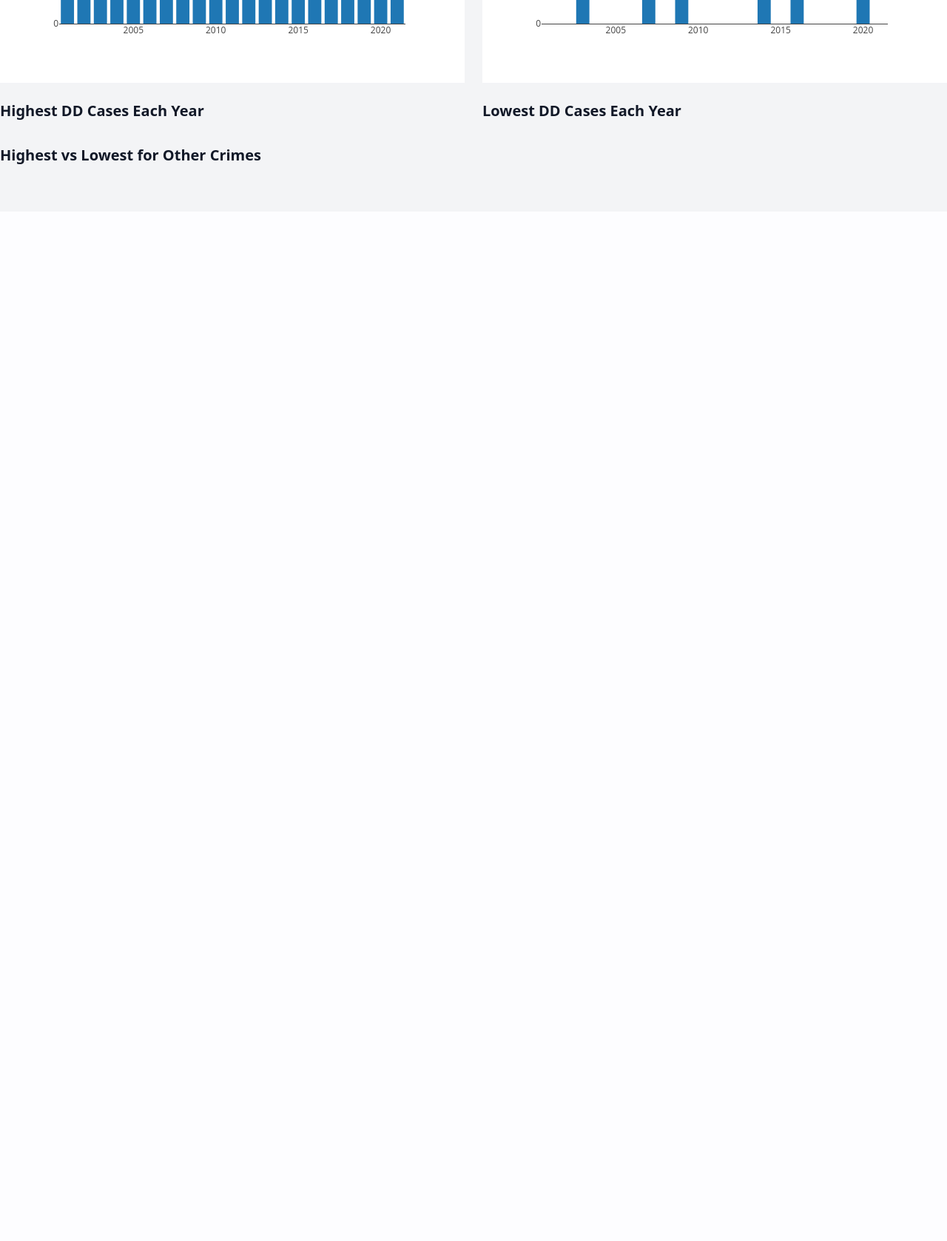
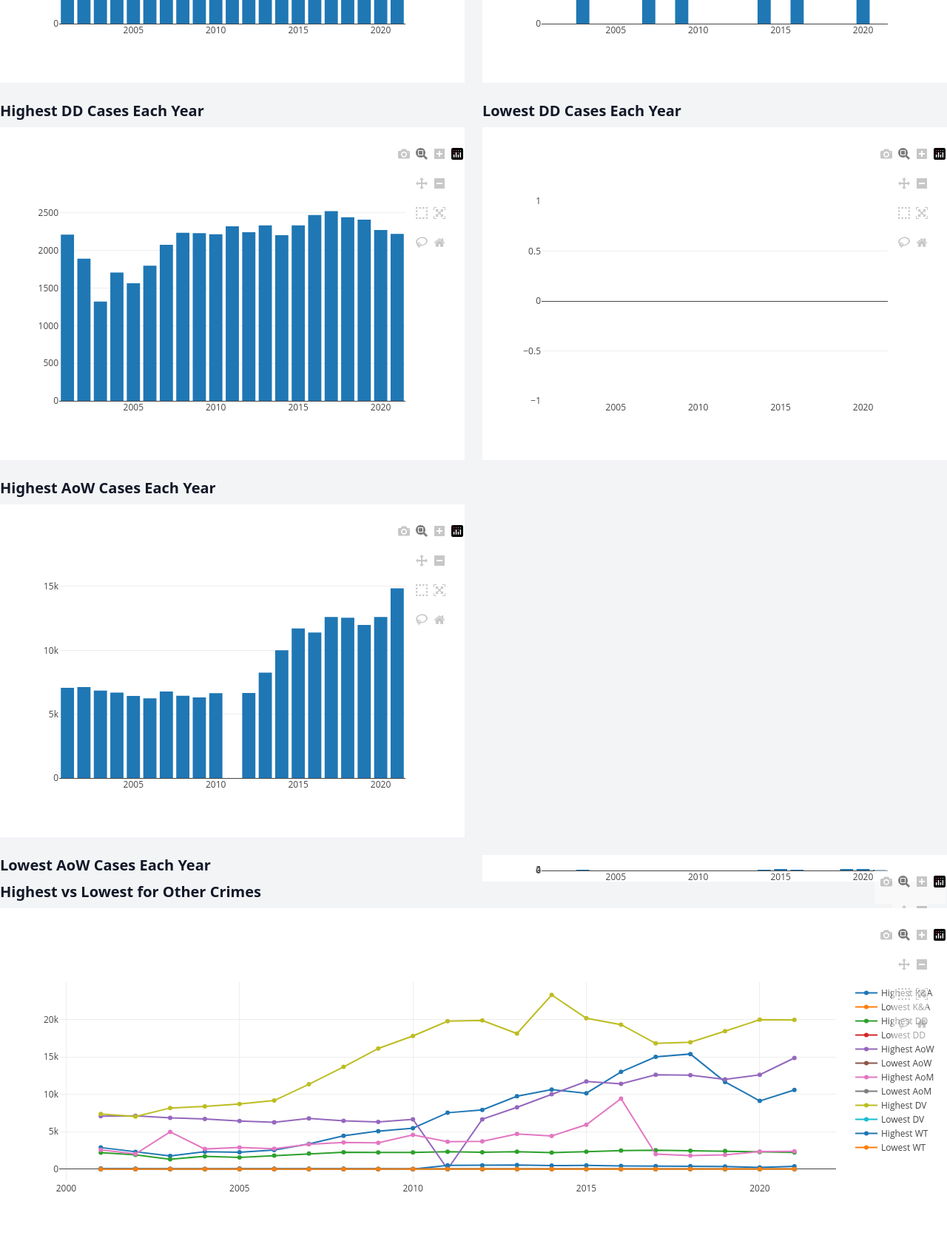
Before and after one commit to apoorvi828/crime-data-project, a Flask app: page /yearly-comparison in a window 1280 px wide. Shown: the part 514-2192 px from the top of the page at 74% size. Before the commit the page ends 736 px from the top, so only its background shows below. Run offline with Flask 3, Linux system fonts and the light colour scheme; some libraries are stand-ins or nearby versions.

Commit message:
yearly categories

```diff
--- a/app.py
+++ b/app.py
@@ -77,6 +77,15 @@
     trace = go.Bar(x=lowest_DD_cases.index, y=lowest_DD_cases.values, name='Lowest DD Cases Each Year')
     return json.dumps([trace], cls=plotly.utils.PlotlyJSONEncoder)
 
+def get_highest_AoW_cases_data():
+    highest_AoW_cases = df.groupby('Year')['AoW'].max()
+    trace = go.Bar(x=highest_AoW_cases.index, y=highest_AoW_cases.values, name='Highest AoW Cases Each Year')
+    return json.dumps([trace], cls=plotly.utils.PlotlyJSONEncoder)
+
+def get_lowest_AoW_cases_data():
+    lowest_AoW_cases = df.groupby('Year')['AoW'].min()
+    trace = go.Bar(x=lowest_AoW_cases.index, y=lowest_AoW_cases.values, name='Lowest AoW Cases Each Year')
+    return json.dumps([trace], cls=plotly.utils.PlotlyJSONEncoder)
 
 def get_highest_lowest_other_crimes_data():
     crimes = ['K&A','DD', 'AoW', 'AoM', 'DV', 'WT']
@@ -120,11 +129,15 @@
     lowest_rape_cases_data = get_lowest_rape_cases_data()
     highest_DD_cases_data = get_highest_DD_cases_data()
     lowest_DD_cases_data = get_lowest_DD_cases_data()
+    highest_AoW_cases_data = get_highest_AoW_cases_data()
+    lowest_AoW_cases_data = get_lowest_AoW_cases_data()
     highest_lowest_other_crimes_data = get_highest_lowest_other_crimes_data()
     return render_template('yearly_comparison.html', highest_rape_cases_data=highest_rape_cases_data,
                            lowest_rape_cases_data=lowest_rape_cases_data,
                            highest_DD_cases_data=highest_DD_cases_data,
                            lowest_DD_cases_data=lowest_DD_cases_data,
+                           highest_AoW_cases_data=highest_AoW_cases_data,
+                           lowest_AoW_cases_data=lowest_AoW_cases_data,
                            highest_lowest_other_crimes_data=highest_lowest_other_crimes_data)
 
 if __name__ == '__main__':
--- a/templates/yearly_comparison.html
+++ b/templates/yearly_comparison.html
@@ -14,11 +14,19 @@
     </div>
     <div>
         <h2 class="text-xl font-semibold mb-2">Highest DD Cases Each Year</h2>
-        <div id="highest-rape-cases-chart"></div>
+        <div id="highest-DD-cases-chart"></div>
     </div>
     <div>
         <h2 class="text-xl font-semibold mb-2">Lowest DD Cases Each Year</h2>
-        <div id="lowest-rape-cases-chart"></div>
+        <div id="lowest-DD-cases-chart"></div>
+    </div>
+    <div>
+        <h2 class="text-xl font-semibold mb-2">Highest AoW Cases Each Year</h2>
+        <div id="highest-AoW-cases-chart"></div>
+    </div>
+    <div></div>
+        <h2 class="text-xl font-semibold mb-2">Lowest AoW Cases Each Year</h2>
+        <div id="lowest-AoW-cases-chart"></div>
     </div>
     <div class="col-span-2">
         <h2 class="text-xl font-semibold mb-2">Highest vs Lowest for Other Crimes</h2>
@@ -40,6 +48,13 @@
     var lowestDDCasesData = {{ lowest_DD_cases_data | safe }};
     Plotly.newPlot('lowest-DD-cases-chart', lowestDDCasesData);
 
+    var highestAoWCasesData = {{ highest_AoW_cases_data | safe }};
+    Plotly.newPlot('highest-AoW-cases-chart', highestAoWCasesData);
+
+    var lowestAoWCasesData = {{ lowest_AoW_cases_data | safe }};
+    Plotly.newPlot('lowest-AoW-cases-chart', lowestAoWCasesData);
+
+
 
 
     var highestLowestOtherCrimesData = {{ highest_lowest_other_crimes_data | safe }};
```
